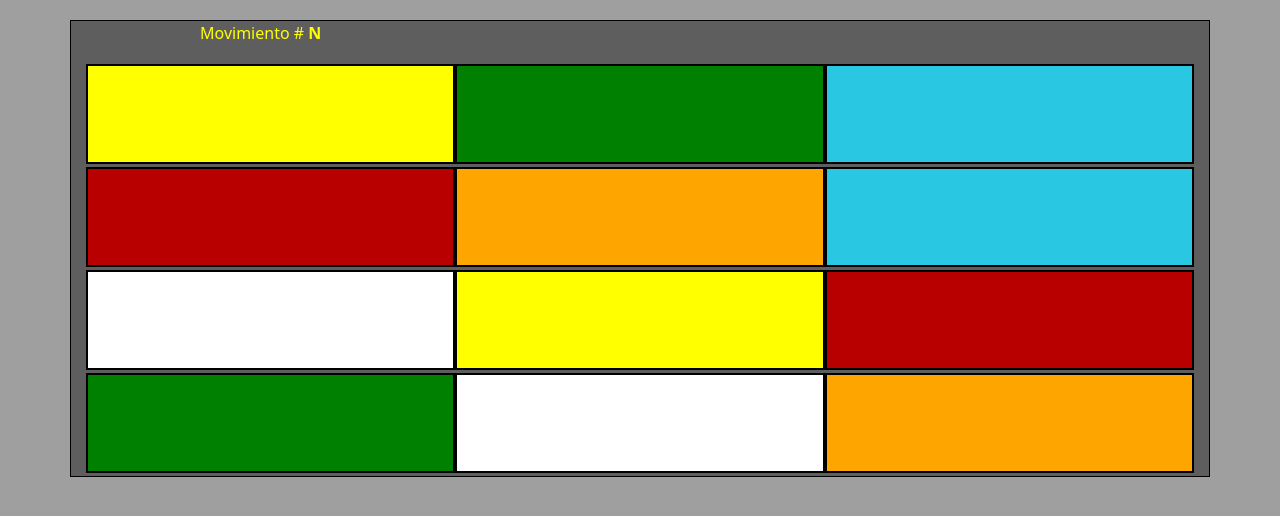
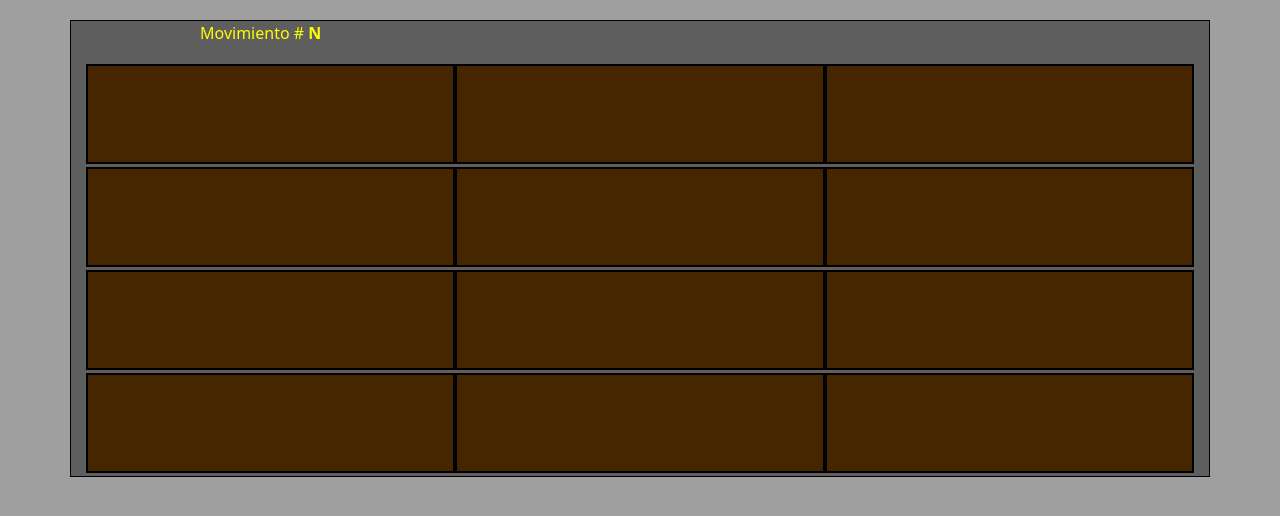
Before and after one commit to Rodrigo-ade/memo-test, a website: page index.html in a window 1280 px wide. Both pictures are taken after a click on the button "Jugar". Drawn offline with nearby package versions, Linux system fonts and the light colour scheme.

Commit message:
Agrega funcionalidad de tapar las fichas
Luego de pintar las fichas de forma aleatoria, es necesario "tapar" las fichas.

```diff
--- a/index.js
+++ b/index.js
@@ -1,10 +1,7 @@
-
-
 const $BOTON_JUGAR = document.querySelector("#jugar");
 document.querySelector("#tablero-juego").classList.add("oculto");
 
 $BOTON_JUGAR.onclick = function(){
-
     document.querySelector("#panel-inicio").classList.add("oculto");
     document.querySelector("#tablero-juego").classList.remove("oculto");
     comenzarJuego();
@@ -14,6 +11,7 @@ function comenzarJuego(){
     let numeroMovimientos = 0;
     const PATRON_FICHAS = mezclarFichas();
     pintarFichas(PATRON_FICHAS);
+    ocultarFichas();
 }
 
 function mezclarFichas(){
@@ -36,12 +34,19 @@ function pintarFichas(arrayFichas){
     });
 }
 
+function ocultarFichas(){
+    const FICHAS = document.querySelectorAll(".ficha");
+    FICHAS.forEach(function(FICHA){
+        FICHA.classList.add("tapada");
+    });
+}
+
 /*
 XnumeroMovimientos = 0;
 XpatronFichas = [];
 XFunción mezclarFichas() {se introducen todas las id de colores, se van elegiendo de forma aleatoria y rellenan el patronFichas}
 XFunción pintarFichas(patronFichas){ForEach ".ficha" se le agrega el patronFicha[ficha] como classList.add}//Esto pintará los casilleros
-Función ocultarFichas(){ForEach ".ficha" classlist.add("Tapada")}//Tapada en CSS = color: black !important;
+XFunción ocultarFichas(){ForEach ".ficha" classlist.add("Tapada")}//Tapada en CSS = color: black !important;
 Función desbloquearInput(){ForEach ".ficha" //Si la clickeo, le elimino classlist.remove("Tapada")}//Se verá el color.
 //Comparación de colores:
 */
--- a/main.css
+++ b/main.css
@@ -50,3 +50,7 @@ body{
 .oculto{
     display: none;
 }
+
+.tapada{
+    background-color: rgb(69, 38, 0);
+}
```
